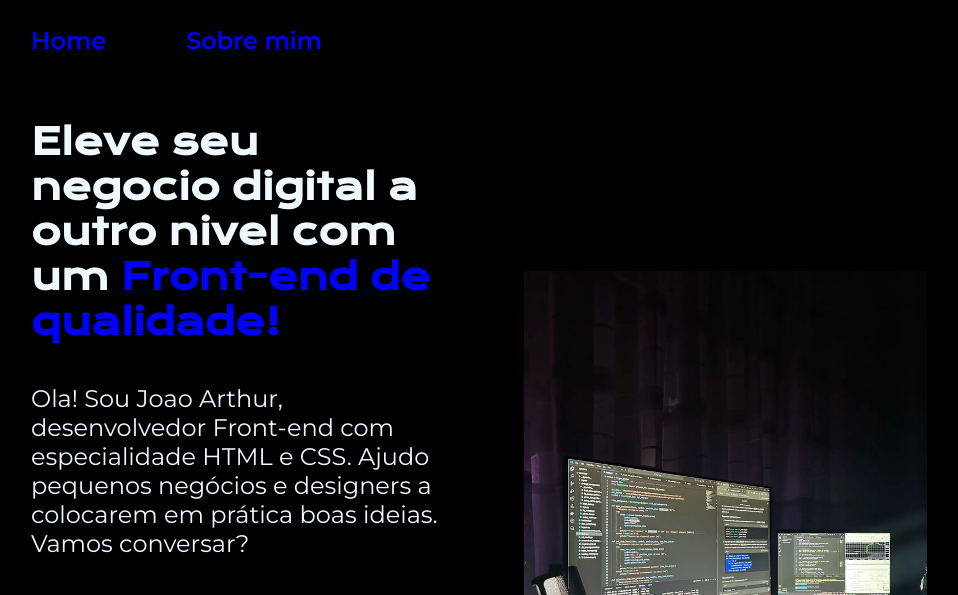
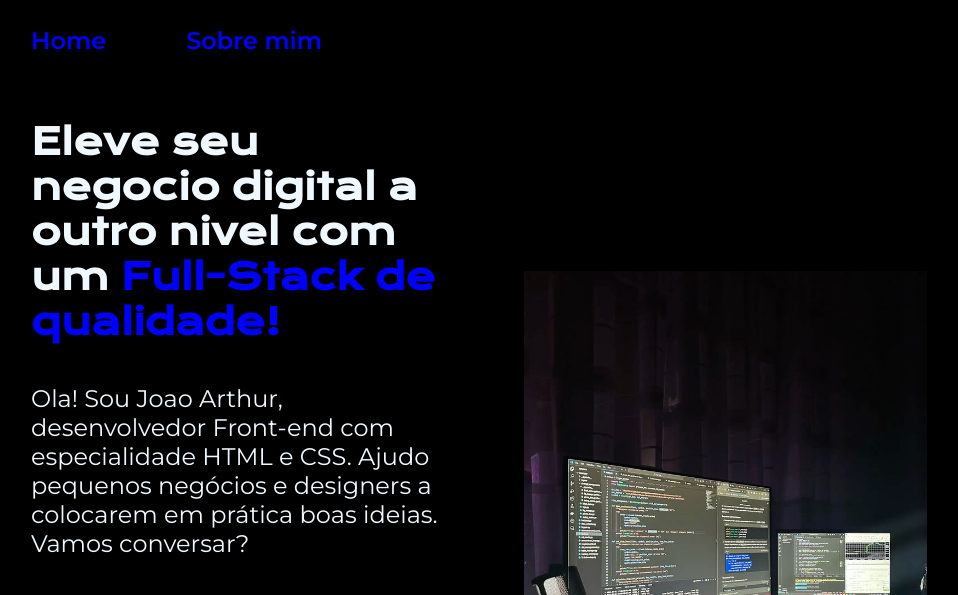
Before and after one commit to devarthurr/portfolio-arthurdev, a plain HTML site: page index.html in a window 1280 px wide. Shown: the top 595 px of the page, without its empty margins (161-1119 px from the left). Drawn offline with nearby package versions, Linux system fonts and the light colour scheme.

Commit message:
front for FullStack

```diff
--- a/index.html
+++ b/index.html
@@ -15,7 +15,7 @@
     </header>
         <main class="apresentacao">
             <section class="apresentacao__conteudo">
-                <h1 class="apresentacao__conteudo__titulo">Eleve seu negocio digital a outro nivel com um <strong class="title-destaque"">Front-end de qualidade!</strong></h1>
+                <h1 class="apresentacao__conteudo__titulo">Eleve seu negocio digital a outro nivel com um <strong class="title-destaque"">Full-Stack de qualidade!</strong></h1>
                 <p class="apresentacao__conteudo__paragrafo">Ola! Sou Joao Arthur, desenvolvedor Front-end com especialidade HTML e CSS. Ajudo pequenos negócios e designers a colocarem em prática boas ideias. Vamos conversar?</p>
 
                 <div class="apresentacao__links">
```
